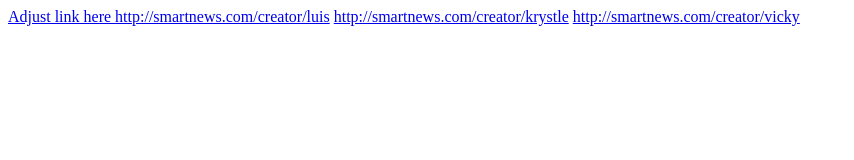
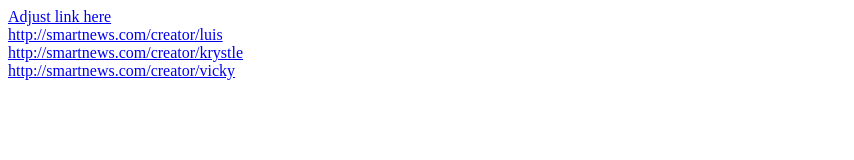
Before and after one commit to Bohdan-Tereta/adjust-test, a plain HTML site: page index.html in a window 1280 px wide. Shown: the whole page, without its empty margins (0-854 px from the left). Drawn offline with Linux system fonts and the light colour scheme.

Commit message:
Update index.html

```diff
--- a/index.html
+++ b/index.html
@@ -7,8 +7,8 @@
   <a href="https://app.adjust.com/4enb3sj_g4tffah?deep_link=smartnews%3A%2F%2FopenChannel%3Fidentifier%3Dcr_en_us_iwb%26referrer%3Dnf%26installToken%3D%257B%2522abVariants%2522%253A%255B6034%255D%252C%2522edition%2522%253A%2522en_US%2522%257D">
     Adjust link here
   </a>
-  <a href="http://smartnews.com/creator/luis">http://smartnews.com/creator/luis</a>
-    <a href="http://smartnews.com/creator/krystle">http://smartnews.com/creator/krystle</a>
-    <a href="http://smartnews.com/creator/vicky">http://smartnews.com/creator/vicky</a>
+  <div><a href="http://smartnews.com/creator/luis">http://smartnews.com/creator/luis</a></div>
+  <div><a href="http://smartnews.com/creator/krystle">http://smartnews.com/creator/krystle</a></div>
+  <div><a href="http://smartnews.com/creator/vicky">http://smartnews.com/creator/vicky</a></div>
 </body>
 </html>
```
